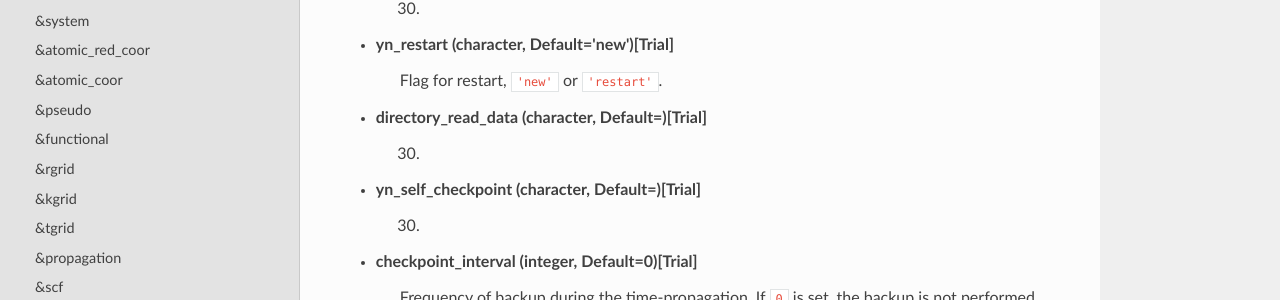
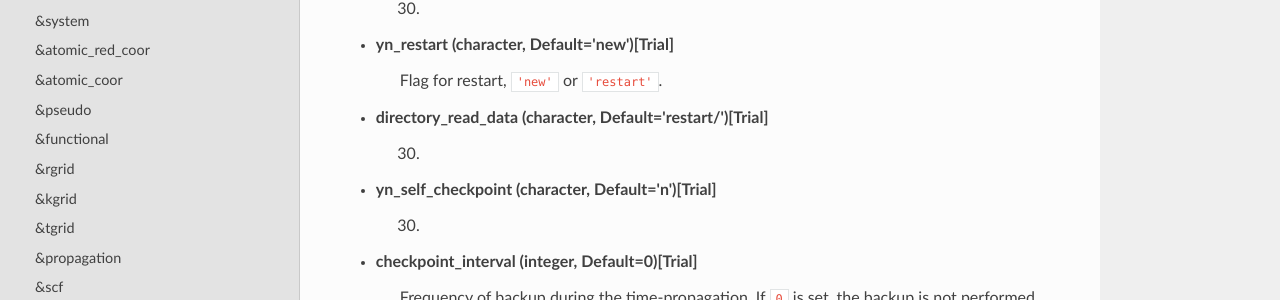
Before and after one commit to SALMON-TDDFT/SALMON-DOCS, a Sphinx documentation site: the page built from source/input_keyword_list.rst, in a window 1280 px wide and 900 px high, scrolled down 1443 px. Shown: the part 150-450 px from the top of the window. Built offline with Sphinx 7.4.7 and the Read the Docs theme 2.0.0, drawn with Linux system fonts in a browser that asks for light colours; formulas are drawn with MathJax 3.

Commit message:
Update input_keyword_list.rst

```diff
--- a/source/input_keyword_list.rst
+++ b/source/input_keyword_list.rst
@@ -70,10 +70,10 @@ List of all input keywords
 - **yn_restart** (character, Default='new')[Trial]
    Flag for restart, ``'new'`` or ``'restart'``.
 
-- **directory_read_data** (character, Default=)[Trial]
+- **directory_read_data** (character, Default='restart/')[Trial]
    xxx.
 
-- **yn_self_checkpoint** (character, Default=)[Trial]
+- **yn_self_checkpoint** (character, Default='n')[Trial]
    xxx.
 
 - **checkpoint_interval** (integer, Default=0)[Trial]
```
